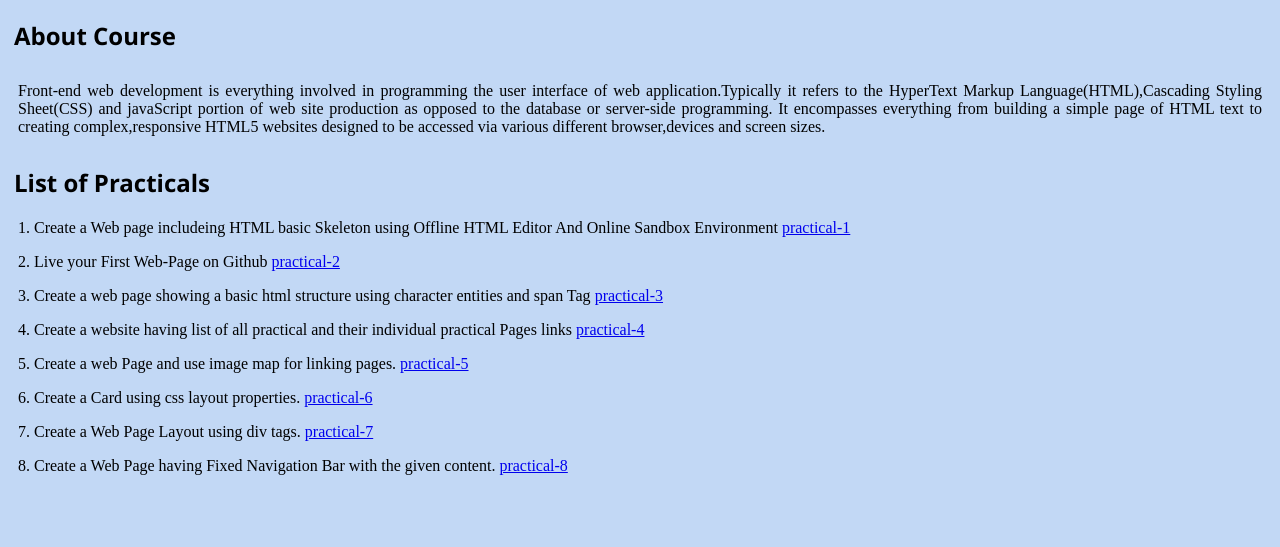
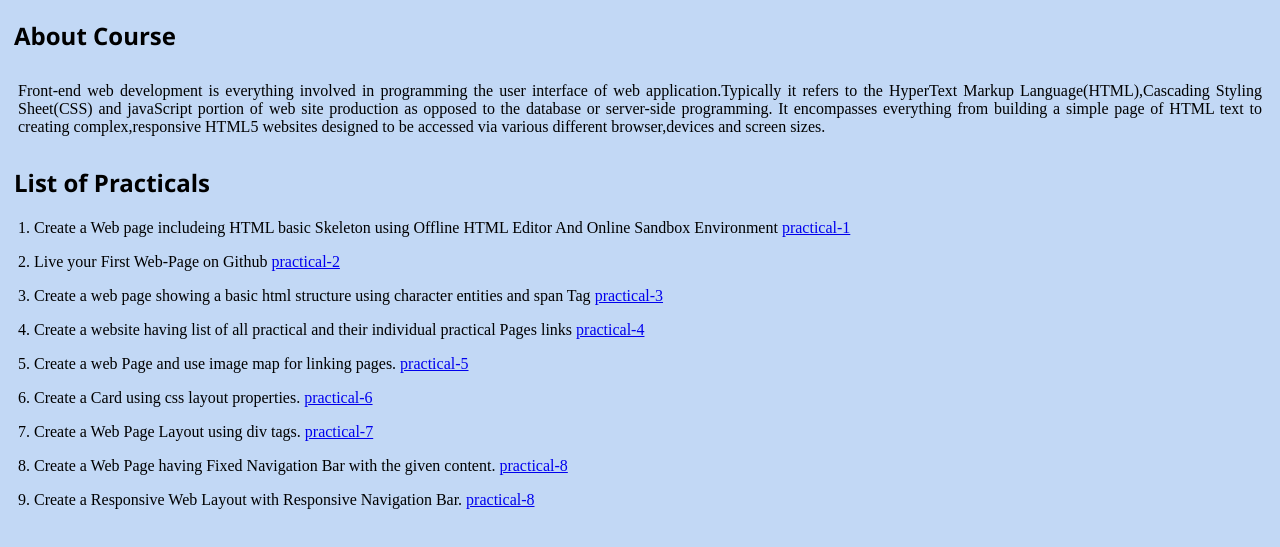
Before and after one commit to satishngupta27/webassignment, a plain HTML site: page index.html in a window 1280 px wide. Shown: the part 67-614 px from the top of the page. Drawn offline with Linux system fonts and the light colour scheme.

Commit message:
project-9 added

```diff
--- a/index.html
+++ b/index.html
@@ -35,8 +35,10 @@
             href="./pages/practical-6.html">practical-6</a> </p>
     <p style="padding-left: 10px;">7. Create a Web Page Layout using div tags. <a
             href="./pages/practical-7.html">practical-7</a> </p>
-            <p style="padding-left: 10px;">8. Create a Web Page having Fixed Navigation Bar with the given content. <a
+    <p style="padding-left: 10px;">8. Create a Web Page having Fixed Navigation Bar with the given content. <a
                 href="./pages/practical-8.html">practical-8</a> </p>
+    <p style="padding-left: 10px;">9. Create a Responsive Web Layout with Responsive Navigation Bar. <a
+                    href="./pages/practical-9.html">practical-8</a> </p>
 
 </body>
 
```
